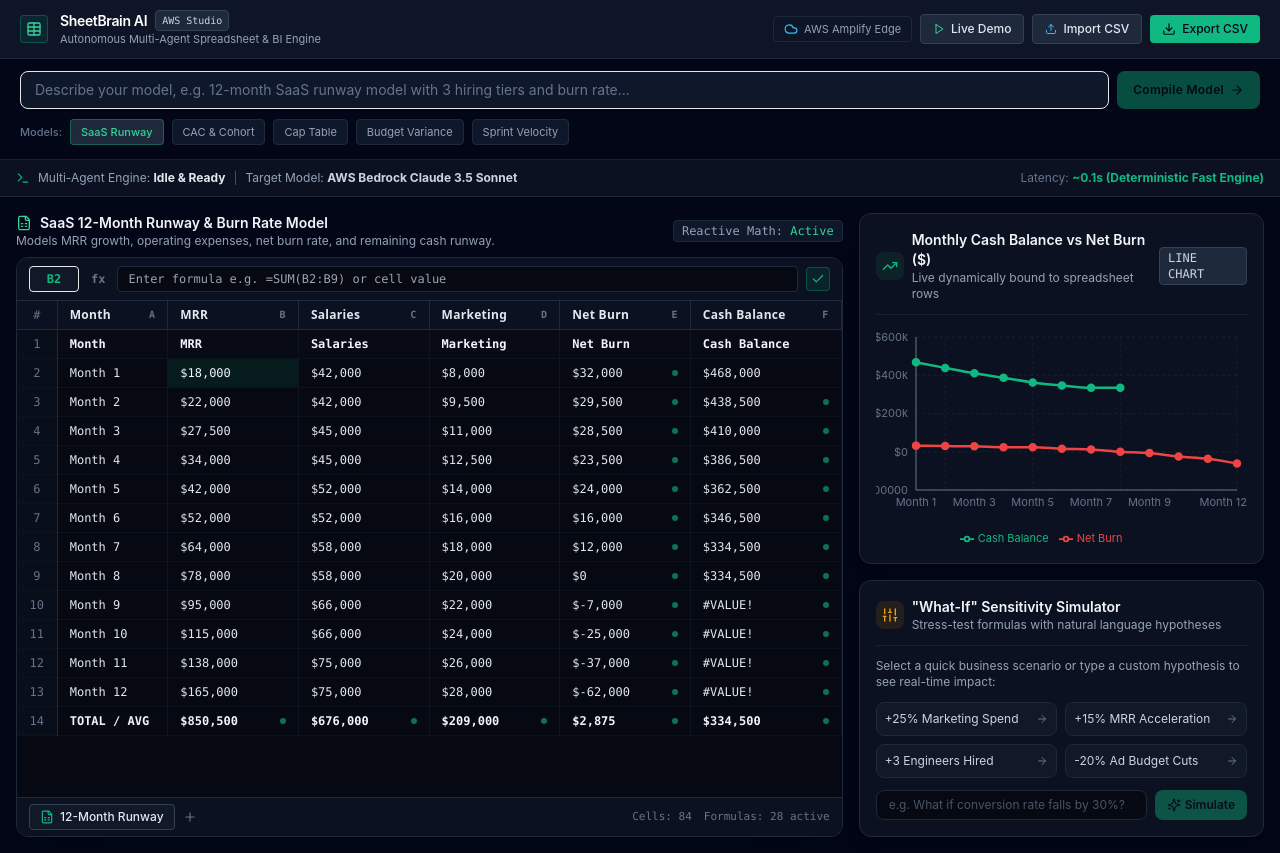
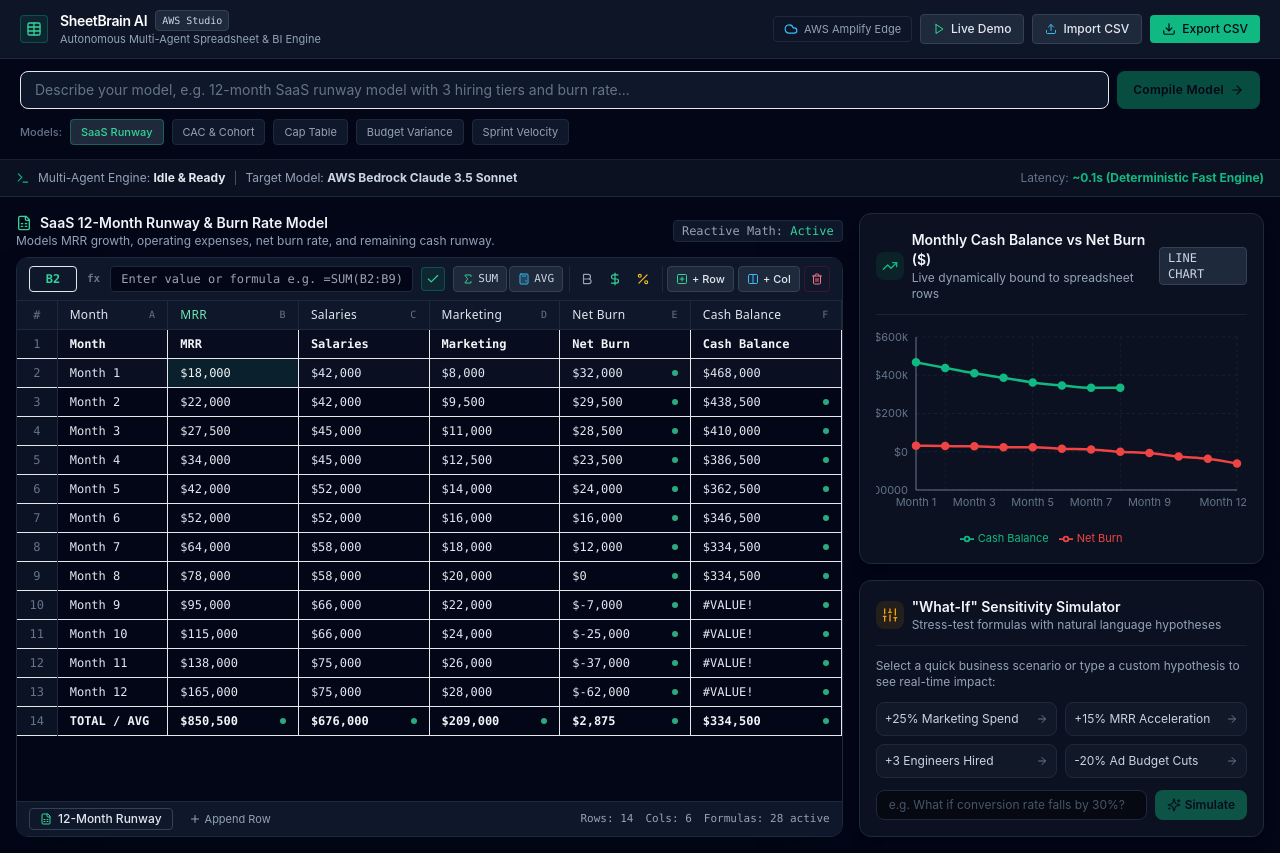
Before and after one commit to dippus/sheetbrain-ai, a Next.js app: page / in a window 1280 px wide. Built offline with nearby package versions, Linux system fonts and the light colour scheme.

Commit message:
feat: add interactive row/column operations and cell format controls

```diff
--- a/src/components/spreadsheet/UniverSheetCore.tsx
+++ b/src/components/spreadsheet/UniverSheetCore.tsx
@@ -1,9 +1,22 @@
 'use client';
 
-import React, { useState, useEffect } from 'react';
-import { SheetData, SheetCell } from '@/types/sheet';
+import React, { useState } from 'react';
+import { SheetData, SheetCell, SheetColumn, CellFormatType } from '@/types/sheet';
 import { recalculateWorkbook } from '@/lib/engine/formulaEngine';
-import { FileSpreadsheet, Plus, Download, Edit3, Check, Table } from 'lucide-react';
+import { indexToColLetter } from '@/lib/engine/csvHelper';
+import {
+  FileSpreadsheet,
+  Plus,
+  Check,
+  Bold,
+  DollarSign,
+  Percent,
+  PlusSquare,
+  Columns,
+  Trash2,
+  Sigma,
+  Calculator
+} from 'lucide-react';
 
 interface UniverSheetCoreProps {
   sheet: SheetData;
@@ -16,7 +29,11 @@
   const [editValue, setEditValue] = useState<string>('');
 
   const activeCell = sheet.cellData[selectedCoord] || {};
-  const activeFormulaOrValue = activeCell.f || (activeCell.v !== undefined ? String(activeCell.v) : '');
+
+  // Extract selected col letter and row number
+  const match = selectedCoord.match(/^([A-Z]+)(\d+)$/);
+  const selectedColKey = match ? match[1] : 'B';
+  const selectedRowNum = match ? parseInt(match[2], 10) : 2;
 
   const handleCellClick = (coord: string) => {
     setSelectedCoord(coord);
@@ -50,14 +67,189 @@
     setEditingCoord(null);
   };
 
+  // Toggle Bold on Selected Cell
+  const handleToggleBold = () => {
+    if (!selectedCoord) return;
+    const cell = sheet.cellData[selectedCoord] || {};
+    const updatedCells = {
+      ...sheet.cellData,
+      [selectedCoord]: {
+        ...cell,
+        bold: !cell.bold,
+      },
+    };
+    onCellChange({
+      ...sheet,
+      cellData: updatedCells,
+    });
+  };
+
+  // Toggle Currency Format on Current Column
+  const handleToggleCurrency = () => {
+    const updatedColumns: SheetColumn[] = sheet.columns.map(col => {
+      if (col.key === selectedColKey) {
+        const nextType: CellFormatType = col.type === 'currency' ? 'number' : 'currency';
+        return {
+          ...col,
+          type: nextType,
+        };
+      }
+      return col;
+    });
+
+    onCellChange({
+      ...sheet,
+      columns: updatedColumns,
+    });
+  };
+
+  // Toggle Percentage Format on Current Column
+  const handleTogglePercent = () => {
+    const updatedColumns: SheetColumn[] = sheet.columns.map(col => {
+      if (col.key === selectedColKey) {
+        const nextType: CellFormatType = col.type === 'percentage' ? 'number' : 'percentage';
+        return {
+          ...col,
+          type: nextType,
+        };
+      }
+      return col;
+    });
+
+    onCellChange({
+      ...sheet,
+      columns: updatedColumns,
+    });
+  };
+
+  // Insert Quick Formula: =SUM(...)
+  const handleInsertSum = () => {
+    const formula = `=SUM(${selectedColKey}2:${selectedColKey}${sheet.rowCount})`;
+    setEditValue(formula);
+    handleFormulaCommit(formula);
+  };
+
+  // Insert Quick Formula: =AVERAGE(...)
+  const handleInsertAvg = () => {
+    const formula = `=AVERAGE(${selectedColKey}2:${selectedColKey}${sheet.rowCount})`;
+    setEditValue(formula);
+    handleFormulaCommit(formula);
+  };
+
+  // Append a New Row at the Bottom
+  const handleAddRow = () => {
+    const newRowCount = sheet.rowCount + 1;
+    const updatedCells = { ...sheet.cellData };
+
+    sheet.columns.forEach((col, idx) => {
+      const coord = `${col.key}${newRowCount}`;
+      if (idx === 0) {
+        updatedCells[coord] = { v: `Item ${newRowCount - 1}` };
+      } else {
+        updatedCells[coord] = { v: 0 };
+      }
+    });
+
+    const recomputed = recalculateWorkbook(updatedCells);
+    onCellChange({
+      ...sheet,
+      rowCount: newRowCount,
+      cellData: recomputed,
+    });
+    setSelectedCoord(`A${newRowCount}`);
+  };
+
+  // Delete Selected Row (row > 1)
+  const handleDeleteRow = () => {
+    if (selectedRowNum <= 1 || sheet.rowCount <= 2) return;
+
+    const updatedCells: Record<string, SheetCell> = {};
+
+    for (let r = 1; r <= sheet.rowCount; r++) {
+      if (r === selectedRowNum) continue;
+      const targetRow = r > selectedRowNum ? r - 1 : r;
+      sheet.columns.forEach(col => {
+        const oldCoord = `${col.key}${r}`;
+        const newCoord = `${col.key}${targetRow}`;
+        if (sheet.cellData[oldCoord]) {
+          updatedCells[newCoord] = sheet.cellData[oldCoord];
+        }
+      });
+    }
+
+    const recomputed = recalculateWorkbook(updatedCells);
+    onCellChange({
+      ...sheet,
+      rowCount: sheet.rowCount - 1,
+      cellData: recomputed,
+    });
+
+    setSelectedCoord(`${selectedColKey}${Math.min(selectedRowNum, sheet.rowCount - 1)}`);
+  };
+
+  // Append a New Column to the Right
+  const handleAddColumn = () => {
+    const newColIndex = sheet.columns.length;
+    const newColKey = indexToColLetter(newColIndex);
+    const newCol: SheetColumn = {
+      key: newColKey,
+      label: `Col ${newColKey}`,
+      type: 'number',
+      width: 120,
+    };
+
+    const updatedCells = {
+      ...sheet.cellData,
+      [`${newColKey}1`]: { v: `Col ${newColKey}`, bold: true },
+    };
+
+    for (let r = 2; r <= sheet.rowCount; r++) {
+      updatedCells[`${newColKey}${r}`] = { v: 0 };
+    }
+
+    const recomputed = recalculateWorkbook(updatedCells);
+    onCellChange({
+      ...sheet,
+      columnCount: sheet.columnCount + 1,
+      columns: [...sheet.columns, newCol],
+      cellData: recomputed,
+    });
+    setSelectedCoord(`${newColKey}2`);
+  };
+
+  // Delete Selected Column (if more than 1 col)
+  const handleDeleteColumn = () => {
+    if (sheet.columns.length <= 1) return;
+
+    const remainingCols = sheet.columns.filter(c => c.key !== selectedColKey);
+    const updatedCells = { ...sheet.cellData };
+
+    for (let r = 1; r <= sheet.rowCount; r++) {
+      delete updatedCells[`${selectedColKey}${r}`];
+    }
+
+    const recomputed = recalculateWorkbook(updatedCells);
+    onCellChange({
+      ...sheet,
+      columnCount: remainingCols.length,
+      columns: remainingCols,
+      cellData: recomputed,
+    });
+
+    const fallbackCol = remainingCols[0]?.key || 'A';
+    setSelectedCoord(`${fallbackCol}${selectedRowNum}`);
+  };
+
   return (
-    <div className="flex flex-col h-full bg-studio-950 border border-studio-800 rounded-xl overflow-hidden shadow-2xl">
-      {/* Formula Bar */}
-      <div className="flex items-center gap-2 px-3 py-2 bg-studio-900 border-b border-studio-800 text-xs">
-        <div className="flex items-center gap-1 font-mono font-semibold px-2 py-1 rounded bg-studio-850 border border-studio-750 text-brand-emerald min-w-[50px] justify-center">
+    <div className="flex flex-col h-full bg-slate-950 border border-slate-800 rounded-xl overflow-hidden shadow-2xl">
+      {/* Interactive Toolbar & Formula Bar */}
+      <div className="flex flex-wrap items-center justify-between gap-2 px-3 py-2 bg-slate-900 border-b border-slate-800 text-xs">
+        {/* Left: Cell & Formula input */}
+        <div className="flex items-center gap-2 flex-1 min-w-[280px]">
+          <div className="flex items-center gap-1 font-mono font-semibold px-2 py-1 rounded bg-slate-850 border border-slate-750 text-emerald-400 min-w-[48px] justify-center">
             {selectedCoord}
           </div>
-        <div className="font-mono text-slate-500 font-semibold px-1 select-none">fx</div>
+          <div className="font-mono text-slate-500 font-semibold px-0.5 select-none text-[11px]">fx</div>
           <input
             type="text"
             value={editValue}
@@ -65,35 +257,119 @@
             onKeyDown={(e) => {
               if (e.key === 'Enter') handleFormulaCommit(editValue);
             }}
-          placeholder="Enter formula e.g. =SUM(B2:B9) or cell value"
-          className="flex-1 bg-studio-950 border border-studio-800 rounded px-2.5 py-1 text-slate-100 font-mono text-xs focus:outline-none focus:border-brand-emerald transition"
+            placeholder="Enter value or formula e.g. =SUM(B2:B9)"
+            className="flex-1 bg-slate-950 border border-slate-800 rounded px-2.5 py-1 text-slate-100 font-mono text-xs focus:outline-none focus:border-emerald-500 transition"
           />
           <button
             onClick={() => handleFormulaCommit(editValue)}
-          title="Commit formula/value"
-          className="p-1 rounded bg-brand-emerald/10 hover:bg-brand-emerald/20 text-brand-emerald border border-brand-emerald/30 transition"
+            title="Commit formula/value (Enter)"
+            className="p-1 rounded bg-emerald-500/10 hover:bg-emerald-500/20 text-emerald-400 border border-emerald-500/30 transition"
           >
             <Check className="w-3.5 h-3.5" />
           </button>
+        </div>
+
+        {/* Right: Formatting & Row/Column Manipulation Controls */}
+        <div className="flex items-center gap-1">
+          {/* Quick Math Formulas */}
+          <div className="flex items-center gap-0.5 pr-1.5 border-r border-slate-800">
+            <button
+              onClick={handleInsertSum}
+              title="Insert =SUM() for current column"
+              className="flex items-center gap-1 px-2 py-1 rounded bg-slate-800 hover:bg-slate-750 text-[11px] font-mono font-medium text-slate-300 border border-slate-700 transition"
+            >
+              <Sigma className="w-3 h-3 text-emerald-400" />
+              <span>SUM</span>
+            </button>
+            <button
+              onClick={handleInsertAvg}
+              title="Insert =AVERAGE() for current column"
+              className="flex items-center gap-1 px-2 py-1 rounded bg-slate-800 hover:bg-slate-750 text-[11px] font-mono font-medium text-slate-300 border border-slate-700 transition"
+            >
+              <Calculator className="w-3 h-3 text-sky-400" />
+              <span>AVG</span>
+            </button>
+          </div>
+
+          {/* Format Modifiers */}
+          <div className="flex items-center gap-0.5 pr-1.5 border-r border-slate-800">
+            <button
+              onClick={handleToggleBold}
+              title="Toggle Bold"
+              className={`p-1.5 rounded transition ${
+                activeCell.bold
+                  ? 'bg-emerald-500/20 text-emerald-400 border border-emerald-500/40'
+                  : 'text-slate-400 hover:text-slate-200 hover:bg-slate-800'
+              }`}
+            >
+              <Bold className="w-3.5 h-3.5" />
+            </button>
+            <button
+              onClick={handleToggleCurrency}
+              title="Toggle Currency ($) on current column"
+              className="p-1.5 rounded text-slate-400 hover:text-slate-200 hover:bg-slate-800 transition"
+            >
+              <DollarSign className="w-3.5 h-3.5 text-emerald-400" />
+            </button>
+            <button
+              onClick={handleTogglePercent}
+              title="Toggle Percentage (%) on current column"
+              className="p-1.5 rounded text-slate-400 hover:text-slate-200 hover:bg-slate-800 transition"
+            >
+              <Percent className="w-3.5 h-3.5 text-amber-400" />
+            </button>
+          </div>
+
+          {/* Row & Column Actions */}
+          <div className="flex items-center gap-1">
+            <button
+              onClick={handleAddRow}
+              title="Add row at bottom"
+              className="flex items-center gap-1 px-2 py-1 rounded bg-slate-800 hover:bg-slate-750 text-[11px] font-medium text-slate-200 border border-slate-700 transition"
+            >
+              <PlusSquare className="w-3 h-3 text-emerald-400" />
+              <span>+ Row</span>
+            </button>
+            <button
+              onClick={handleAddColumn}
+              title="Add column to right"
+              className="flex items-center gap-1 px-2 py-1 rounded bg-slate-800 hover:bg-slate-750 text-[11px] font-medium text-slate-200 border border-slate-700 transition"
+            >
+              <Columns className="w-3 h-3 text-sky-400" />
+              <span>+ Col</span>
+            </button>
+            {selectedRowNum > 1 && (
+              <button
+                onClick={handleDeleteRow}
+                title={`Delete row ${selectedRowNum}`}
+                className="p-1.5 rounded text-rose-400 hover:text-rose-300 hover:bg-rose-950/40 border border-rose-900/40 transition"
+              >
+                <Trash2 className="w-3 h-3" />
+              </button>
+            )}
+          </div>
+        </div>
       </div>
 
       {/* Grid Canvas Table */}
       <div className="flex-1 overflow-auto relative">
         <table className="w-full border-collapse font-sans text-xs select-none">
           <thead>
-            <tr className="bg-studio-900 text-slate-400 sticky top-0 z-10 border-b border-studio-800">
-              <th className="w-10 py-1.5 px-2 border-r border-studio-800 text-center font-mono font-normal text-slate-500 bg-studio-900">
+            <tr className="bg-slate-900 text-slate-400 sticky top-0 z-10 border-b border-slate-800">
+              <th className="w-10 py-1.5 px-2 border-r border-slate-800 text-center font-mono font-normal text-slate-500 bg-slate-900">
                 #
               </th>
               {sheet.columns.map((col) => (
                 <th
                   key={col.key}
                   style={{ width: col.width ? `${col.width}px` : '130px' }}
-                  className="py-1.5 px-3 border-r border-studio-800 text-left font-semibold text-slate-200 tracking-wide"
+                  className={`py-1.5 px-3 border-r border-slate-800 text-left font-medium tracking-wide ${
+                    selectedColKey === col.key ? 'bg-slate-850 text-emerald-300' : 'text-slate-200'
+                  }`}
                 >
                   <div className="flex items-center justify-between">
-                    <span>{col.label}</span>
-                    <span className="text-[10px] font-mono text-slate-500">{col.key}</span>
+                    <span className="truncate">{col.label}</span>
+                    <span className="text-[10px] font-mono text-slate-500 ml-1">{col.key}</span>
                   </div>
                 </th>
               ))}
@@ -102,9 +378,15 @@
           <tbody>
             {Array.from({ length: sheet.rowCount }).map((_, rIdx) => {
               const rowNum = rIdx + 1;
+              const isSelectedRow = selectedRowNum === rowNum;
               return (
-                <tr key={rowNum} className="hover:bg-studio-900/40 border-b border-studio-850/60 transition-colors">
-                  <td className="w-10 py-1.5 px-2 border-r border-studio-800 text-center font-mono text-slate-500 bg-studio-900/60 sticky left-0 z-0">
+                <tr
+                  key={rowNum}
+                  className={`border-b border-slate-850/60 transition-colors ${
+                    isSelectedRow ? 'bg-slate-900/60' : 'hover:bg-slate-900/30'
+                  }`}
+                >
+                  <td className="w-10 py-1.5 px-2 border-r border-slate-800 text-center font-mono text-slate-500 bg-slate-900/70 sticky left-0 z-0">
                     {rowNum}
                   </td>
                   {sheet.columns.map((col) => {
@@ -132,11 +414,11 @@
                         key={coord}
                         onClick={() => handleCellClick(coord)}
                         onDoubleClick={() => handleCellDoubleClick(coord)}
-                        className={`py-1.5 px-3 border-r border-studio-850/80 cursor-cell relative font-mono transition-all ${
+                        className={`py-1.5 px-3 border-r border-slate-850/80 cursor-cell relative font-mono transition-all ${
                           isSelected
-                            ? 'bg-brand-emerald/10 ring-2 ring-brand-emerald z-10'
+                            ? 'bg-emerald-500/10 ring-2 ring-emerald-500 z-10'
                             : isHeaderRow
-                            ? 'bg-studio-900/40 font-bold text-slate-100'
+                            ? 'bg-slate-900/40 font-semibold text-slate-100'
                             : 'text-slate-200'
                         } ${cell?.isModified ? 'bg-amber-950/40 text-amber-200' : ''}`}
                       >
@@ -151,7 +433,7 @@
                               if (e.key === 'Enter') handleFormulaCommit(editValue);
                               if (e.key === 'Escape') setEditingCoord(null);
                             }}
-                            className="w-full bg-studio-950 border border-brand-emerald px-1 py-0.5 text-xs font-mono text-slate-100 focus:outline-none"
+                            className="w-full bg-slate-950 border border-emerald-500 px-1 py-0.5 text-xs font-mono text-slate-100 focus:outline-none"
                           />
                         ) : (
                           <div className="flex items-center justify-between">
@@ -164,7 +446,7 @@
                               </span>
                             )}
                             {isFormula && !cell?.deltaPercent && (
-                              <span className="w-1.5 h-1.5 rounded-full bg-brand-emerald/60 ml-1" title={cell.f} />
+                              <span className="w-1.5 h-1.5 rounded-full bg-emerald-400/80 ml-1" title={cell.f} />
                             )}
                           </div>
                         )}
@@ -179,18 +461,23 @@
       </div>
 
       {/* Tabs & Status Footer */}
-      <div className="flex items-center justify-between px-3 py-1.5 bg-studio-900 border-t border-studio-800 text-xs text-slate-400">
-        <div className="flex items-center gap-1">
-          <div className="flex items-center gap-1.5 px-2.5 py-1 rounded bg-studio-850 border border-studio-700 text-slate-200 font-medium text-xs">
-            <FileSpreadsheet className="w-3.5 h-3.5 text-brand-emerald" />
+      <div className="flex items-center justify-between px-3 py-1.5 bg-slate-900 border-t border-slate-800 text-xs text-slate-400">
+        <div className="flex items-center gap-2">
+          <div className="flex items-center gap-1.5 px-2.5 py-0.5 rounded bg-slate-850 border border-slate-700 text-slate-200 font-medium text-xs">
+            <FileSpreadsheet className="w-3 h-3 text-emerald-400" />
             <span>{sheet.name}</span>
           </div>
-          <button className="p-1 rounded text-slate-500 hover:text-slate-300 hover:bg-studio-800 transition">
-            <Plus className="w-3.5 h-3.5" />
+          <button
+            onClick={handleAddRow}
+            className="flex items-center gap-1 px-2 py-0.5 rounded text-[11px] text-slate-400 hover:text-slate-200 hover:bg-slate-800 transition"
+          >
+            <Plus className="w-3 h-3" />
+            <span>Append Row</span>
           </button>
         </div>
-        <div className="flex items-center gap-3 text-slate-500 font-mono text-[11px]">
-          <span>Cells: {Object.keys(sheet.cellData).length}</span>
+        <div className="flex items-center gap-3 text-slate-400 font-mono text-[11px]">
+          <span>Rows: {sheet.rowCount}</span>
+          <span>Cols: {sheet.columns.length}</span>
           <span>Formulas: {Object.values(sheet.cellData).filter(c => c.f).length} active</span>
         </div>
       </div>
```
Lines whose indentation alone changed are shown as unchanged.
